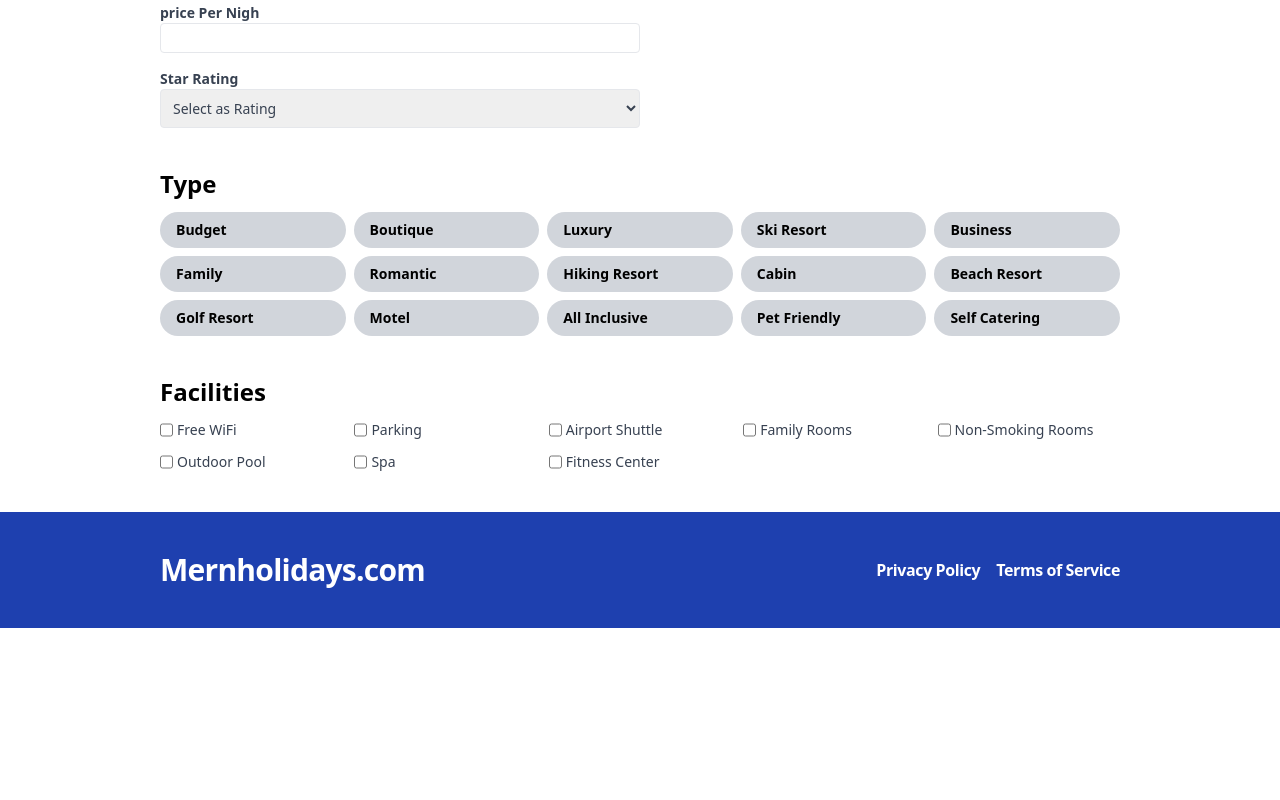
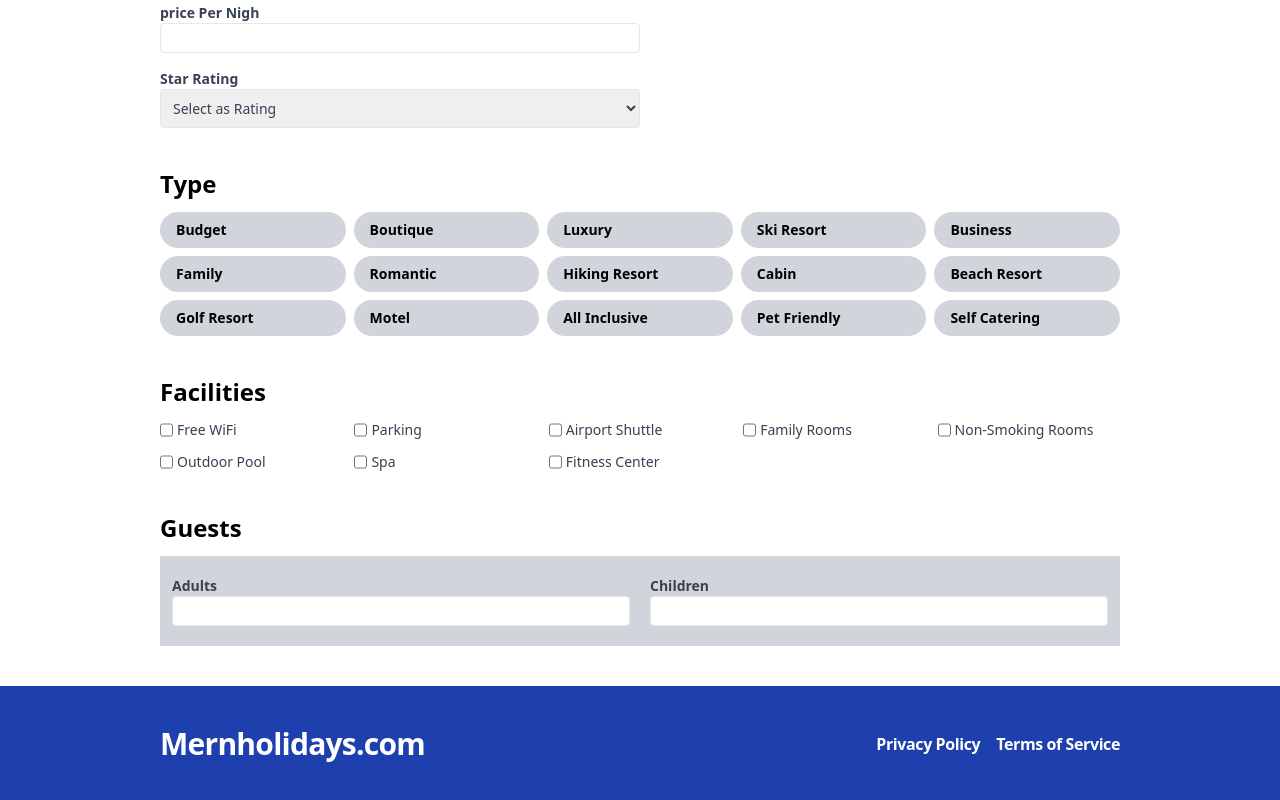
Before and after one commit to TharakaJayz/mern-hotel-booking, a React (Vite) app in the folder client/: page /add-hotel in a window 1280 px wide. Shown: the part 720-1520 px from the top of the page. Before the commit the page ends 1348 px from the top, so only its background shows below. Built offline with nearby package versions, Linux system fonts and the light colour scheme.

Commit message:
creating add hotel form

```diff
--- /dev/null
+++ b/client/src/forms/manageHotelForm/GuestsSection.tsx
@@ -0,0 +1,52 @@
+import { useFormContext } from "react-hook-form";
+import { HotelFormData } from "./ManageHotelForm";
+
+const GuestsSection = () => {
+  const {
+    register,
+    formState: { errors },
+  } = useFormContext<HotelFormData>();
+  return (
+    <div className="">
+      <h2 className="text-2xl font-bold mb-3">Guests</h2>
+      <div className="w-full px-3 py-5 bg-gray-300 flex flex-col md:flex-row justify-between gap-5">
+        <label className="text-gray-700 text-sm font-bold w-[100%] md:w-[50%] md:max-w-[50%]">
+          Adults
+          <input
+            className="border rounded w-full py-1 px-2 font-normal "
+            {...register("adultCount", { required: "This field is required" })}
+            type="number"
+            min={1}
+          />
+          {errors.adultCount && (
+            <span className="text-red-500">{errors.adultCount.message}</span>
+          )}
+        </label>
+        <label className="text-gray-700 text-sm font-bold w-[100%] md:w-[50%]  md:max-w-[50%]">
+          Children
+          <input
+            className="border rounded w-full py-1 px-2 font-normal "
+            {...register("childCount", { required: "This field is required" })}
+            type="number"
+            min={1}
+          />
+          {errors.childCount && (
+            <span className="text-red-500">{errors.childCount.message}</span>
+          )}
+        </label>
+      </div>
+      {errors.childCount && (
+        <span className="text-red-500 text-sm font-bold">
+          {errors.childCount.message}
+        </span>
+      )}
+      {errors.adultCount && (
+        <span className="text-red-500 text-sm font-bold">
+          {errors.adultCount.message}
+        </span>
+      )}
+    </div>
+  );
+};
+
+export default GuestsSection;
--- a/client/src/forms/manageHotelForm/ManageHotelForm.tsx
+++ b/client/src/forms/manageHotelForm/ManageHotelForm.tsx
@@ -3,6 +3,7 @@
 import DetailsSection from './DetailsSection';
 import TypeSection from './TypeSection';
 import FacilitiesSection from './FacilitiesSection';
+import GuestsSection from './GuestsSection';
 
 
 
@@ -30,6 +31,7 @@
             <DetailsSection />
             <TypeSection />
             <FacilitiesSection />
+            <GuestsSection />
 
         </form>
         </FormProvider>
```
